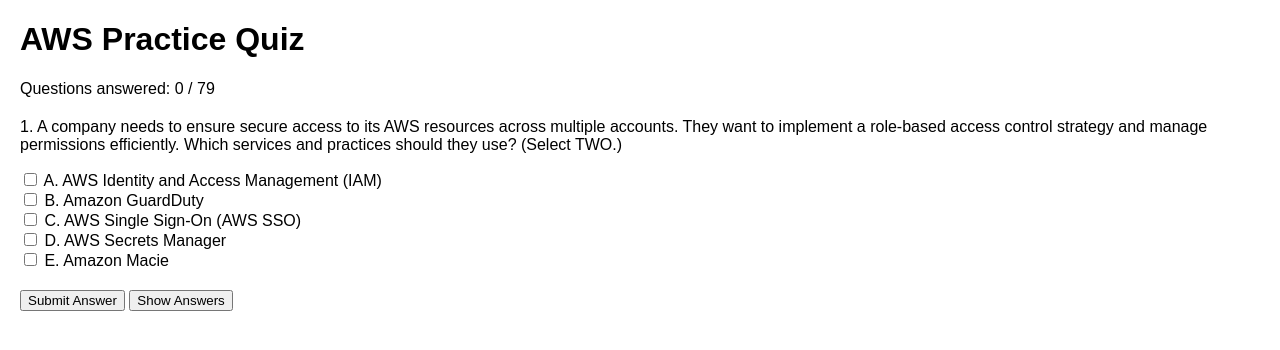
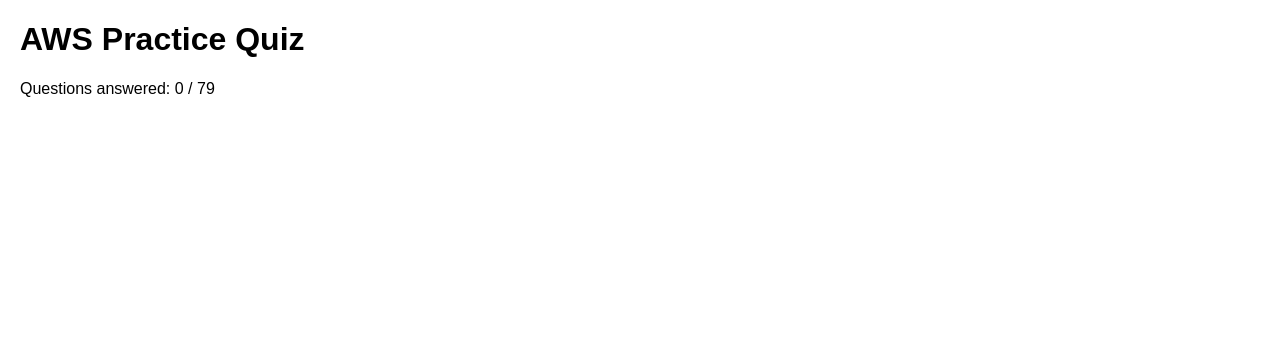
Before and after one commit to bos-hieu/quiz, a plain HTML site: page index.html in a window 1280 px wide. Both pictures are taken after a click on the button "Show Answers". Drawn offline with Linux system fonts and the light colour scheme.

Commit message:
Update index.html

```diff
--- a/index.html
+++ b/index.html
@@ -175,6 +175,12 @@
 
         function showAllAnswers() {
             allAnswers.style.display = 'block';
+            quizContainer.style.display = 'none';
+            submitAnswerButton.style.display = 'none';
+            nextButton.style.display = 'none';
+            backButton.style.display = 'none';
+            submitButton.style.display = 'none';
+            showAnswersButton.style.display = 'none';
         }
 
         nextButton.addEventListener('click', () => {
```
